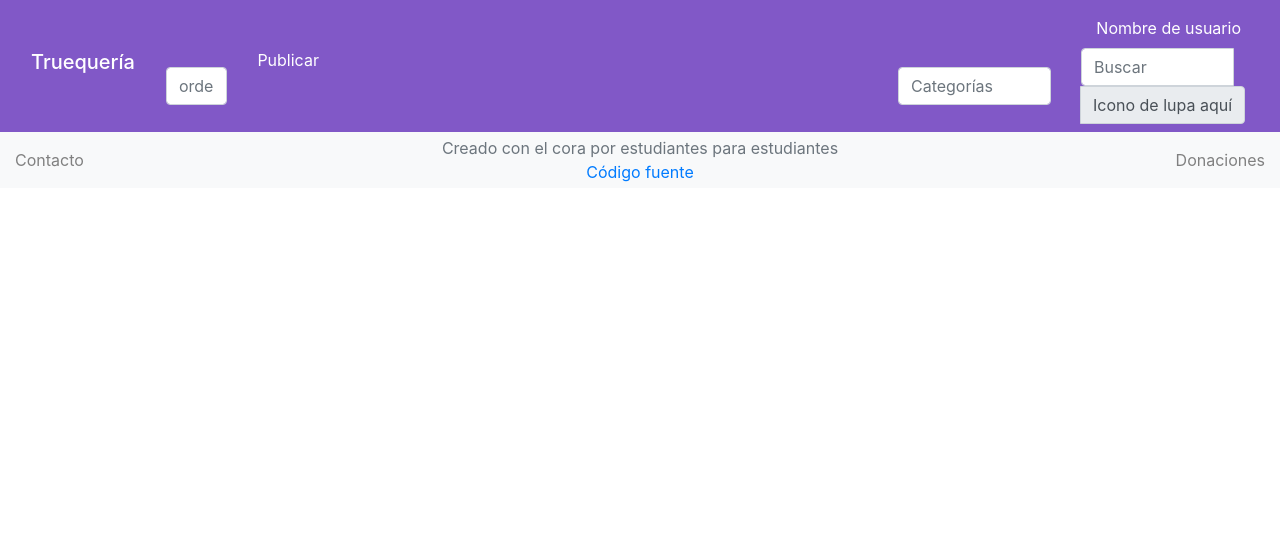
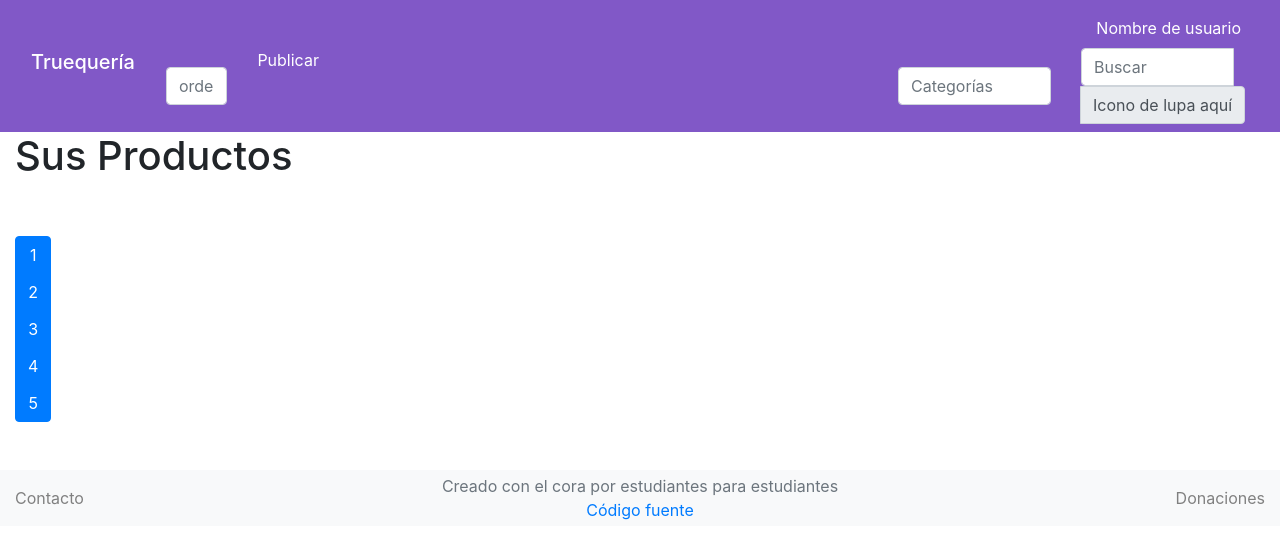
Before and after one commit to crojasmo/ProyectoInterfacesUsuarias, a React (Create React App) app: page /trueque in a window 1280 px wide. Shown: the top 558 px of the page. Built offline with nearby package versions, Linux system fonts and the light colour scheme.

Commit message:
borrado rutas y primer pull trueque

```diff
--- a/src/App.js
+++ b/src/App.js
@@ -1,6 +1,7 @@
 import './App.css';
 import Header from "./Components/header";
 import Footer from "./Components/footer";
+import Trueque from "./Components/Trueque"
 import {
   BrowserRouter,
   Switch,
@@ -16,24 +17,14 @@ function App() {
     <div className="App">
 <BrowserRouter>
             <Switch>
-              <Route path="/:carr/prioridad">
+
+              <Route path="/trueque">
                 <Header/>
+                <Trueque/>
+                </Route>
 
-              </Route>
-              <Route path="/:carr/personal">
-                <Header/>
-              </Route>
-              <Route path="/:carr">
-                <Header/>
-              </Route>
-              <Route path="/prioridad/">
-                <Redirect to="/INF/prioridad"/>
-              </Route>
-              <Route path="/personal/">
-                <Redirect to="/INF/personal"/>
-              </Route>
               <Route path="/">
-                <Redirect to="/INF"/>
+              <Header/>
               </Route>
             </Switch>
           <Footer/>
--- /dev/null
+++ b/src/Components/Trueque.js
@@ -0,0 +1,60 @@
+import React from 'react';
+import Container from "react-bootstrap/cjs/Container";
+import PropTypes from "prop-types"
+import { withRouter } from "react-router"
+import {Col, FormControl, InputGroup, Row,ButtonGroup,Button,Card,Table} from "react-bootstrap";
+
+class Trueque extends React.Component {
+
+    static propTypes = {
+        match: PropTypes.object.isRequired,
+        location: PropTypes.object.isRequired,
+        history: PropTypes.object.isRequired
+    };
+
+    constructor(props) {
+        super(props);
+        this.careers = {}
+        this.numbers = [1, 2, 3, 4, 5]
+    }
+
+
+    render() {
+
+        return <>
+
+            <Container fluid={true}>
+            <Col>
+                <Row><h1>
+                    Sus Productos
+                </h1>
+
+                </Row>
+                <br/>
+                <br/>
+                <Row>
+                <ButtonGroup vertical>
+                {this.numbers.map(numero =>
+                     <Button> {numero}</Button>
+
+
+                )}
+
+                </ButtonGroup>
+                </Row>
+                <br/>
+
+                <br/>
+
+
+            </Col>
+
+
+
+        </Container>
+        </>
+
+    }
+}
+
+export default withRouter(Trueque);
```
Also changed, not shown: 1 other file (tests, documents, lock files or other folders).
